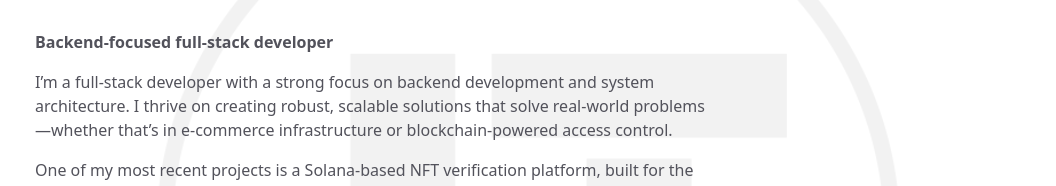
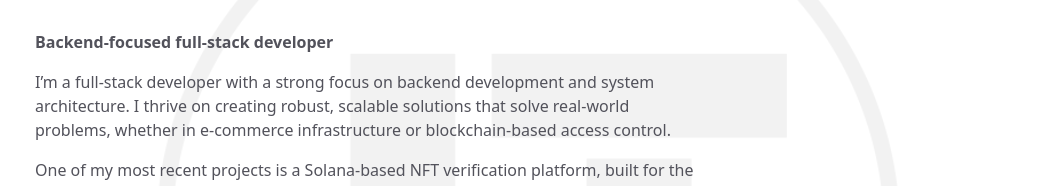
Before and after one commit to JoachimTramper/Portfolio, a React (Vite) app: page / in a window 1280 px wide. Shown: the part 167-353 px from the top of the page, without its empty margins (109-1165 px from the left). Built offline with nearby package versions, Linux system fonts and the light colour scheme; a web font is replaced by a local one.

Commit message:
Updated Home.tsx

```diff
--- a/src/pages/Home.tsx
+++ b/src/pages/Home.tsx
@@ -14,7 +14,7 @@ export default function Home() {
         <p>
           I’m a full-stack developer with a strong focus on backend development and system
           architecture. I thrive on creating robust, scalable solutions that solve real-world
-          problems—whether that’s in e-commerce infrastructure or blockchain-powered access control.
+          problems, whether in e-commerce infrastructure or blockchain-based access control.
         </p>
 
         <p>
```
